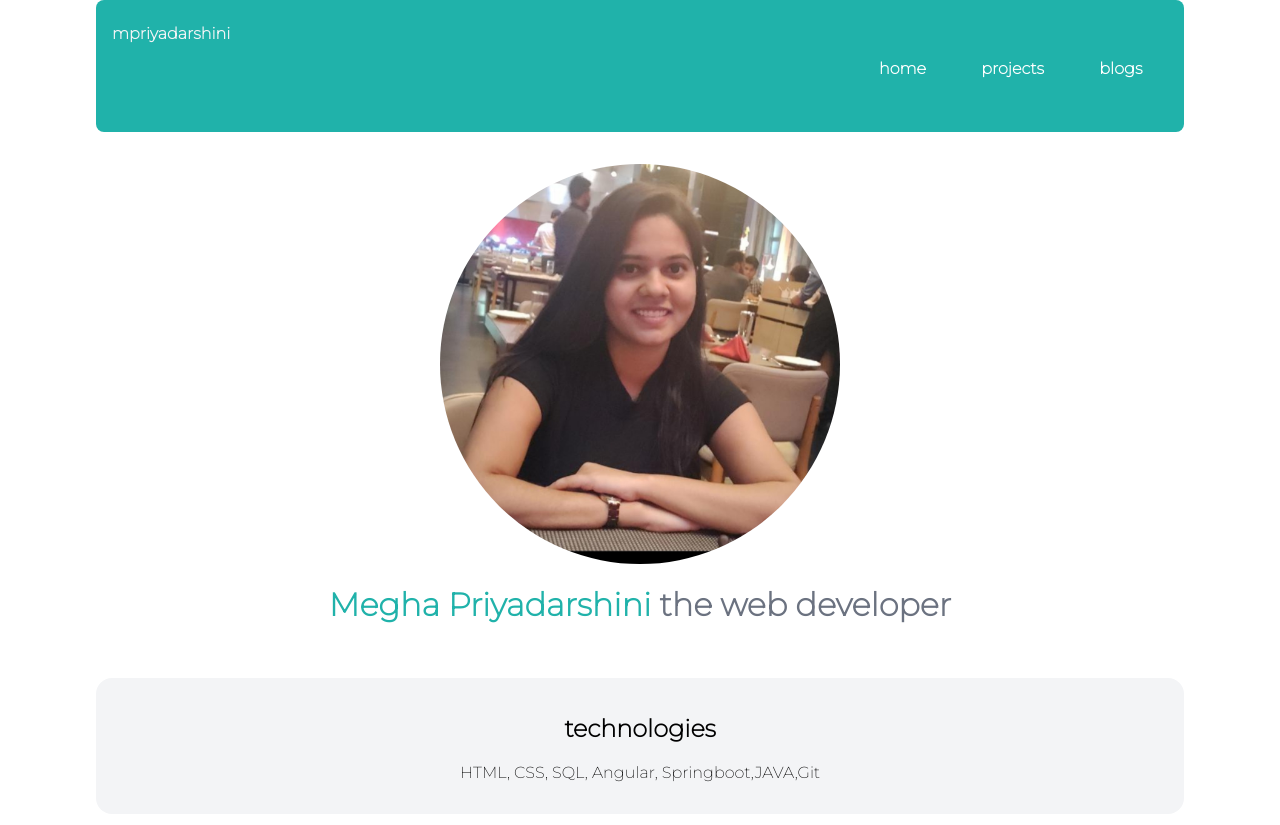
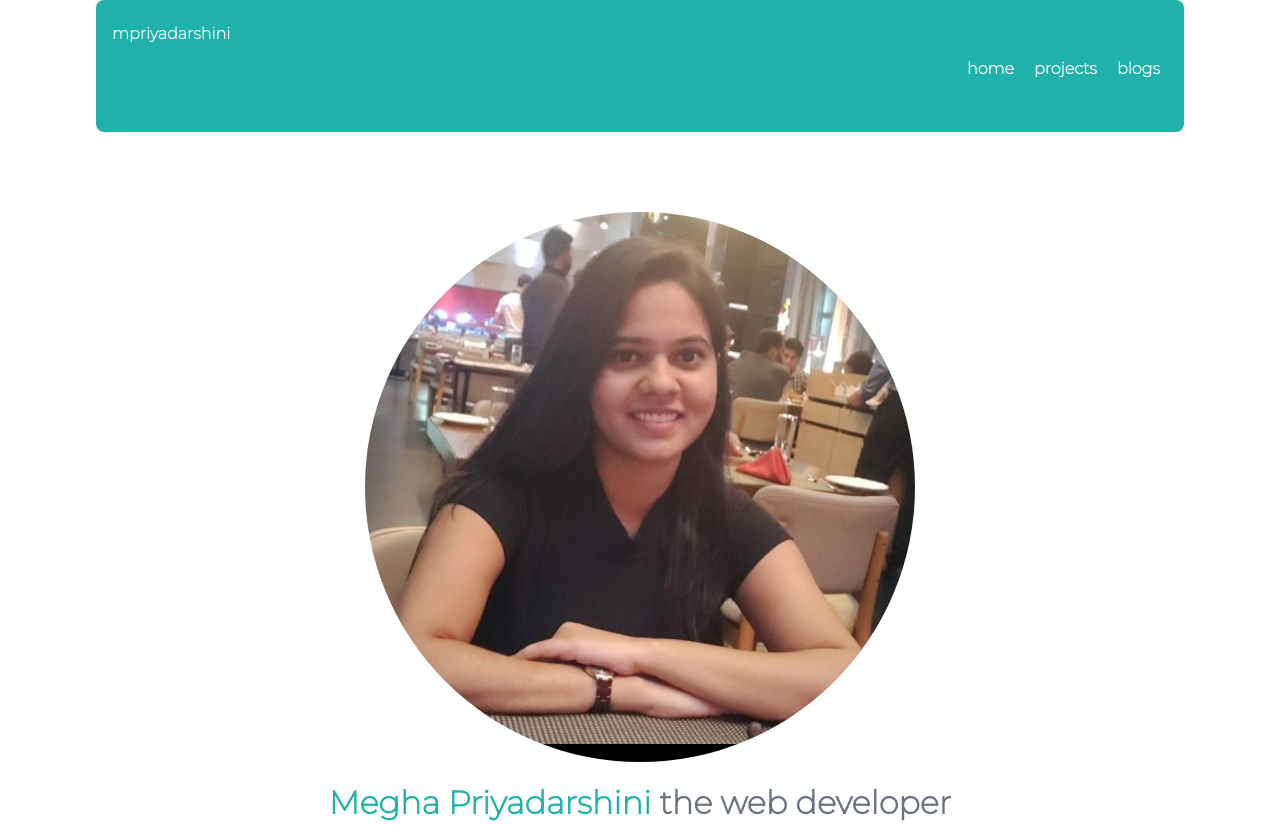
Before and after one commit to mpriyadarshini/portfolio, a plain HTML site: page index.html in a window 1280 px wide. Shown: the top 825 px of the page. Drawn offline with Linux system fonts and the light colour scheme.

Commit message:
Navbar Changes

```diff
--- a/index.css
+++ b/index.css
@@ -41,7 +41,7 @@ body{
 
 .nav-link{
     display:inline;
-    padding: 2rem 1.6rem;
+    padding: 2rem 0.5rem;
     font-weight: bold;
 
 }
@@ -62,13 +62,15 @@ body{
 
 .logo{
     padding: 2rem;
+    padding-top: 5rem;
 }
 
 .logo-img{
     display: block;
     margin:auto;
-    width:400px;
+    width:550px;
     border-radius: 50%;
+    max-width:80%
 
 }
 
```
